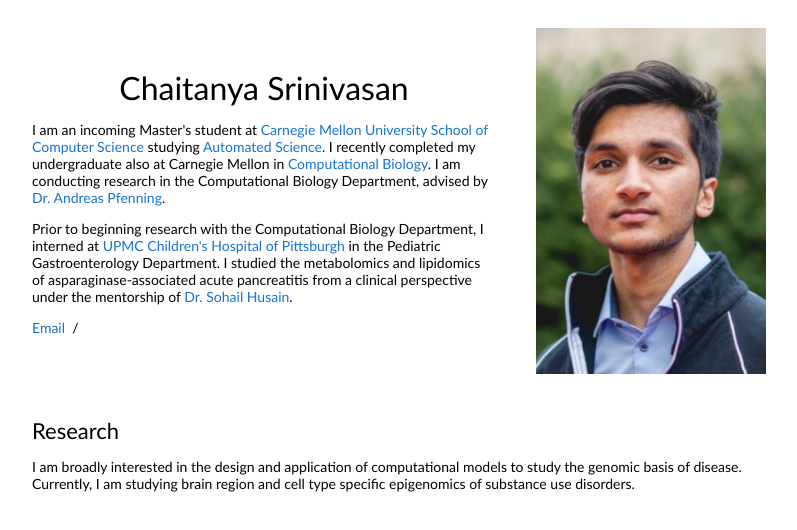
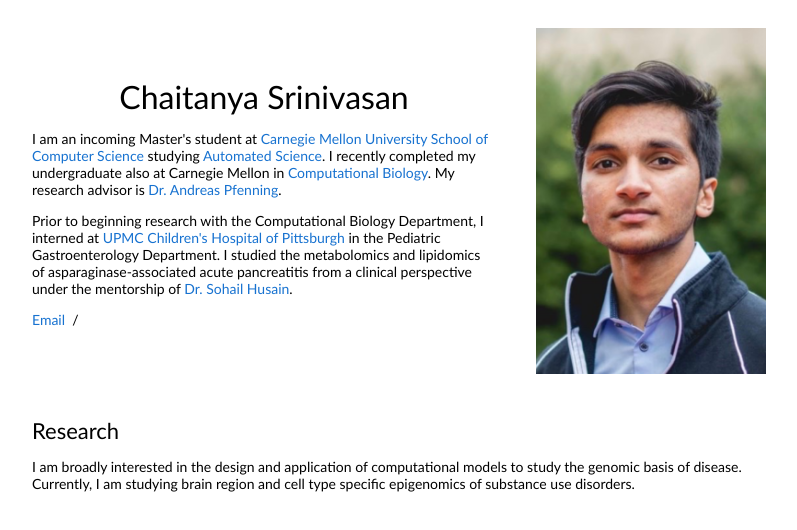
Before and after one commit to chaitanyasrinivasan/chaitanyasrinivasan.github.io, a plain HTML site: page index.html in a window 1280 px wide. Shown: the whole page, without its empty margins (228-1025 px from the left). Drawn offline with Linux system fonts and the light colour scheme.

Commit message:
Update index.html

```diff
--- a/index.html
+++ b/index.html
@@ -19,7 +19,7 @@
               <p style="text-align:center">
                 <name>Chaitanya Srinivasan</name>
               </p>
-              <p>I am an incoming Master's student at <a href="https://www.cmu.edu/">Carnegie Mellon University</a> <a href="https://www.cs.cmu.edu/">School of Computer Science</a> studying <a href="http://msas.cbd.cmu.edu/">Automated Science</a>. I recently completed my undergraduate also at Carnegie Mellon in <a href="http://www.cbd.cmu.edu/">Computational Biology</a>. I am conducting research in the Computational Biology Department, advised by <a href="http://www.pfenninglab.org/">Dr. Andreas Pfenning</a>.</p>
+              <p>I am an incoming Master's student at <a href="https://www.cmu.edu/">Carnegie Mellon University</a> <a href="https://www.cs.cmu.edu/">School of Computer Science</a> studying <a href="http://msas.cbd.cmu.edu/">Automated Science</a>. I recently completed my undergraduate also at Carnegie Mellon in <a href="http://www.cbd.cmu.edu/">Computational Biology</a>. My research advisor is <a href="http://www.pfenninglab.org/">Dr. Andreas Pfenning</a>.</p>
 
               <p>Prior to beginning research with the Computational Biology Department, I interned at <a href="https://www.chp.edu/">UPMC Children's Hospital of Pittsburgh</a> in the Pediatric Gastroenterology Department. I studied the metabolomics and lipidomics of asparaginase-associated acute pancreatitis from a clinical perspective under the mentorship of <a href="https://www.husainlab.org/">Dr. Sohail Husain</a>. </p>
 
```
